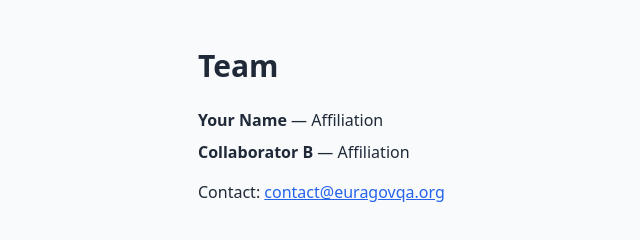
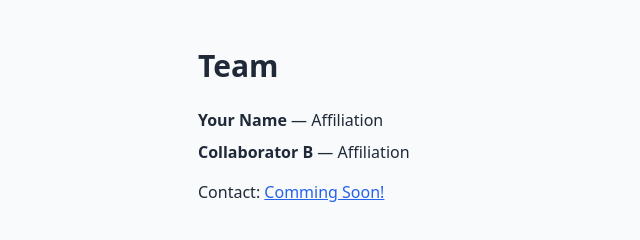
Before and after one commit to EuraGovExam/EuraGovExam, a plain HTML site: page team.html in a window 1280 px wide. Shown: the full height of the page, 10-650 px from the left. Drawn offline with nearby package versions, Linux system fonts and the light colour scheme.

Commit message:
Update team.html

```diff
--- a/team.html
+++ b/team.html
@@ -2,7 +2,7 @@
 <html lang="en">
 <head>
   <meta charset="utf-8">
-  <title>Team • EuraGovQA</title>
+  <title>Team • EuraGovExam</title>
   <script src="https://cdn.tailwindcss.com"></script>
 </head>
 <body class="bg-slate-50 text-gray-800">
@@ -12,7 +12,7 @@
       <li><strong>Your Name</strong> — Affiliation</li>
       <li><strong>Collaborator B</strong> — Affiliation</li>
     </ul>
-    <p class="mt-4">Contact: <a href="mailto:contact@euragovqa.org" class="text-blue-600 underline">contact@euragovqa.org</a></p>
+    <p class="mt-4">Contact: <a href="mailto:contact@euragovqa.org" class="text-blue-600 underline">Comming Soon!</a></p>
   </div>
 </body>
 </html>
```
